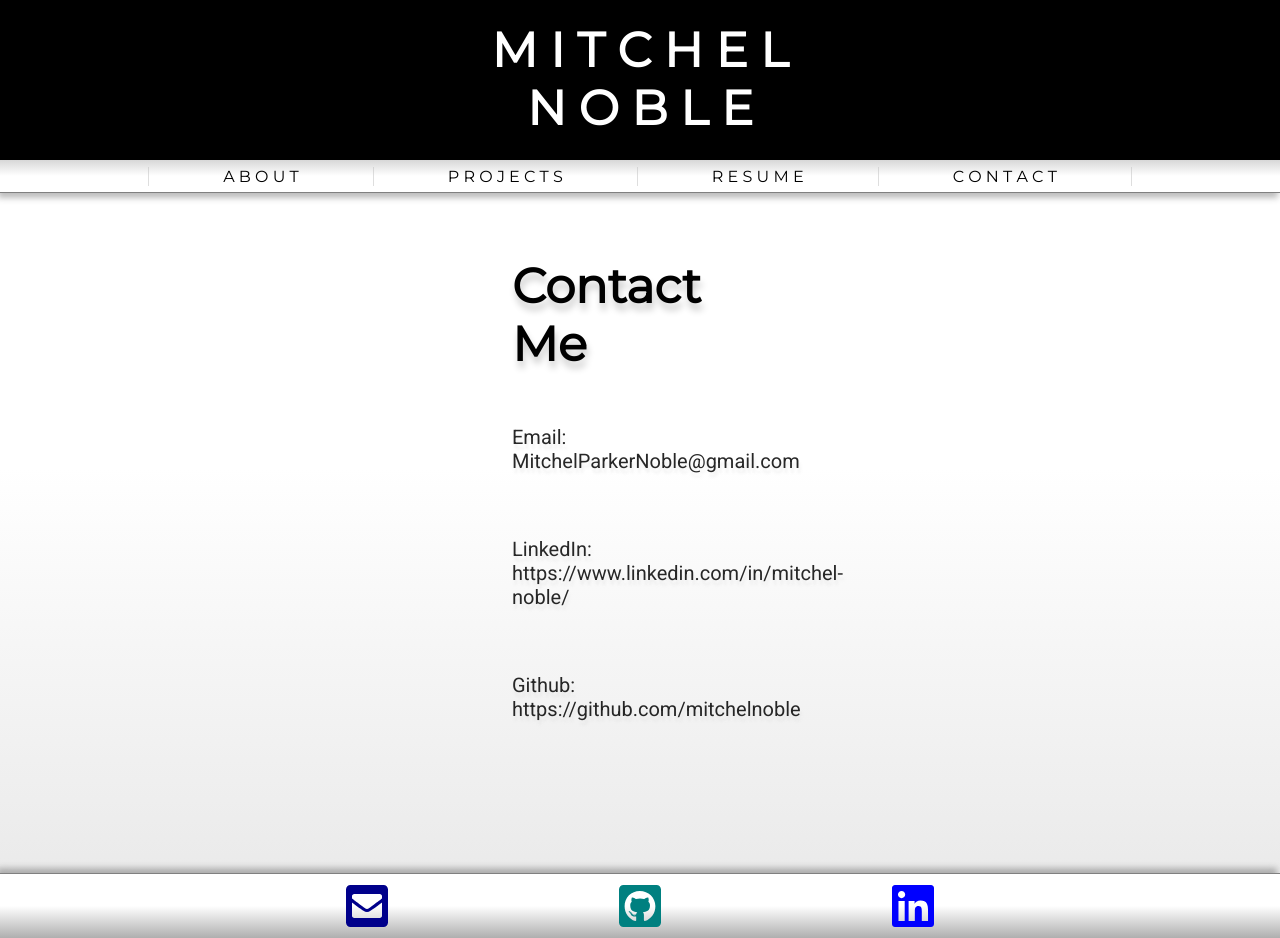
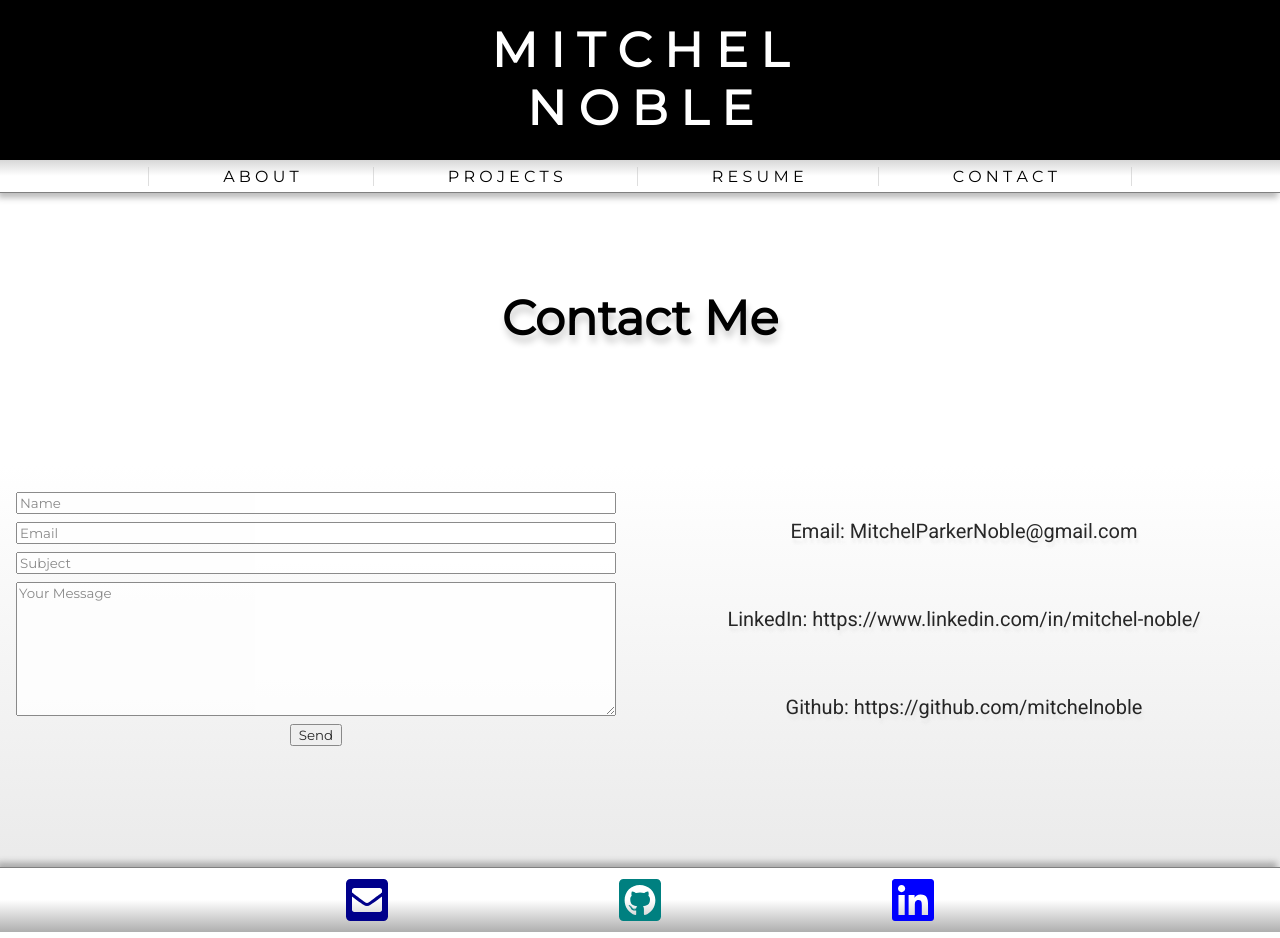
Before and after one commit to mitchelnoble/portfolio-website, a React (Create React App) app: page /Contact in a window 1280 px wide. Built offline with nearby package versions, Linux system fonts and the light colour scheme.

Commit message:
added and styled contact form

```diff
--- a/package.json
+++ b/package.json
@@ -11,6 +11,7 @@
     "@testing-library/jest-dom": "^5.11.9",
     "@testing-library/react": "^11.2.5",
     "@testing-library/user-event": "^12.6.3",
+    "emailjs-com": "^2.6.4",
     "react": "^17.0.1",
     "react-dom": "^17.0.1",
     "react-router-dom": "^5.2.0",
--- a/src/screens/Contact/Contact.jsx
+++ b/src/screens/Contact/Contact.jsx
@@ -1,12 +1,62 @@
-import React from 'react'
-import '../../styles/screens/Contact.css'
+import React from "react";
+import emailjs from "emailjs-com";
+import "../../styles/screens/Contact.css";
 
 export default function Contact() {
+  function sendEmail(e) {
+    e.preventDefault();
+
+    emailjs
+      .sendForm("gmail", "portfolio", e.target, "user_7b93yjG2Y4hYl9UdkMpZS")
+      .then(
+        (result) => {
+          console.log(result.text);
+          alert("Your message was sent!");
+        },
+        (error) => {
+          console.log(error.text);
+        }
+      );
+    e.target.reset();
+  }
+
   return (
+    <>
+      <div className="contact-title-container">
+        <h1 className="contact-me-title">Contact Me</h1>
+      </div>
       <div className="contact-form">
+        <form onSubmit={sendEmail} className="the-form">
+          <input
+            type="text"
+            className="name-box"
+            placeholder="Name"
+            name="name"
+          />
+          <input
+            type="text"
+            className="email-box"
+            placeholder="Email"
+            name="email"
+          />
+          <input
+            type="text"
+            className="subject-box"
+            placeholder="Subject"
+            name="subject"
+          />
+          <textarea
+            className="text-box"
+            id=""
+            cols="30"
+            rows="8"
+            placeholder="Your Message"
+            name="message"
+          />
+          <input type="submit" className="submit-button" value="Send" />
+        </form>
 
-      <h1 className="contact-me-title">Contact Me</h1>
-
+        <div className="contact-details-container">
           <div className="information-container">
             <p>Email: MitchelParkerNoble@gmail.com</p>
             <br />
@@ -14,7 +64,8 @@ export default function Contact() {
             <br />
             <p>Github: https://github.com/mitchelnoble</p>
           </div>
-
         </div>
-  )
+      </div>
+    </>
+  );
 }
--- a/src/styles/components/Footer.css
+++ b/src/styles/components/Footer.css
@@ -11,6 +11,7 @@
   box-shadow: -3px -5px 6px rgba(50, 50, 50, 0.33);
   background-image:
   linear-gradient(to top, rgba(175, 175, 175, 1), white, white);
+  background-color: white;
 }
 
 
--- a/src/styles/screens/Contact.css
+++ b/src/styles/screens/Contact.css
@@ -1,32 +1,56 @@
 .contact-form {
-  height: 80vh;
-  margin-top: 2em;
-  margin-right: 16em;
+  height: 60vh;
   display: grid;
   grid-template-areas:
-    "A1"
-    "A2"
-    "A3";
-  grid-template-rows: 1fr 1fr 1fr;
-  grid-template-columns: 0;
+    "A1 A2";
+    gap: 1em;
+  grid-template-columns: 1fr 1fr;
   justify-content: center;
   align-items: center;
 }
 
+.the-form {
+padding: 1em;
+grid-area: A1;
+display: grid;
+gap: 0.5em;
+animation: fadeIn ease 10s;
+-webkit-animation: fadeIn ease 10s;
+text-shadow: rgba(210, 210, 210, 0.4) 1.5px 5px 3px;
+}
+
+.name-box, .email-box, .subject-box, .text-box, .submit-button {
+  font-family: 'Montserrat','sans';
+}
+
+.submit-button {
+  display: flex;
+  align-content: center;
+  justify-self: center;
+  width: 3.2rem
+}
+
+.submit-button:hover {
+  cursor: pointer;
+}
+
+.contact-details-container {
+  grid-area: A2;
+}
 .contact-me-title {
+  margin-top: 2em;
   font-size: 3rem;
   font-family: "Montserrat", "sans";
   text-shadow: 1.5px 7px 7px rgba(0, 0, 0, 0.2);
   animation: fadeIn ease 4s;
   -webkit-animation: fadeIn ease 4s;
-  grid-area: A1;
 }
 
 .information-container {
   margin: 0 auto;
   font-family: "Roboto", "sans";
   font-size: 1.25rem;
-  text-align: left;
+  text-align: center;
   animation: fadeIn ease 10s;
   -webkit-animation: fadeIn ease 10s;
   text-shadow: rgba(210, 210, 210, 0.4) 1.5px 5px 3px;
```
Also changed, not shown: 1 other file (tests, documents, lock files or other folders). Lines whose indentation alone changed are shown as unchanged.
